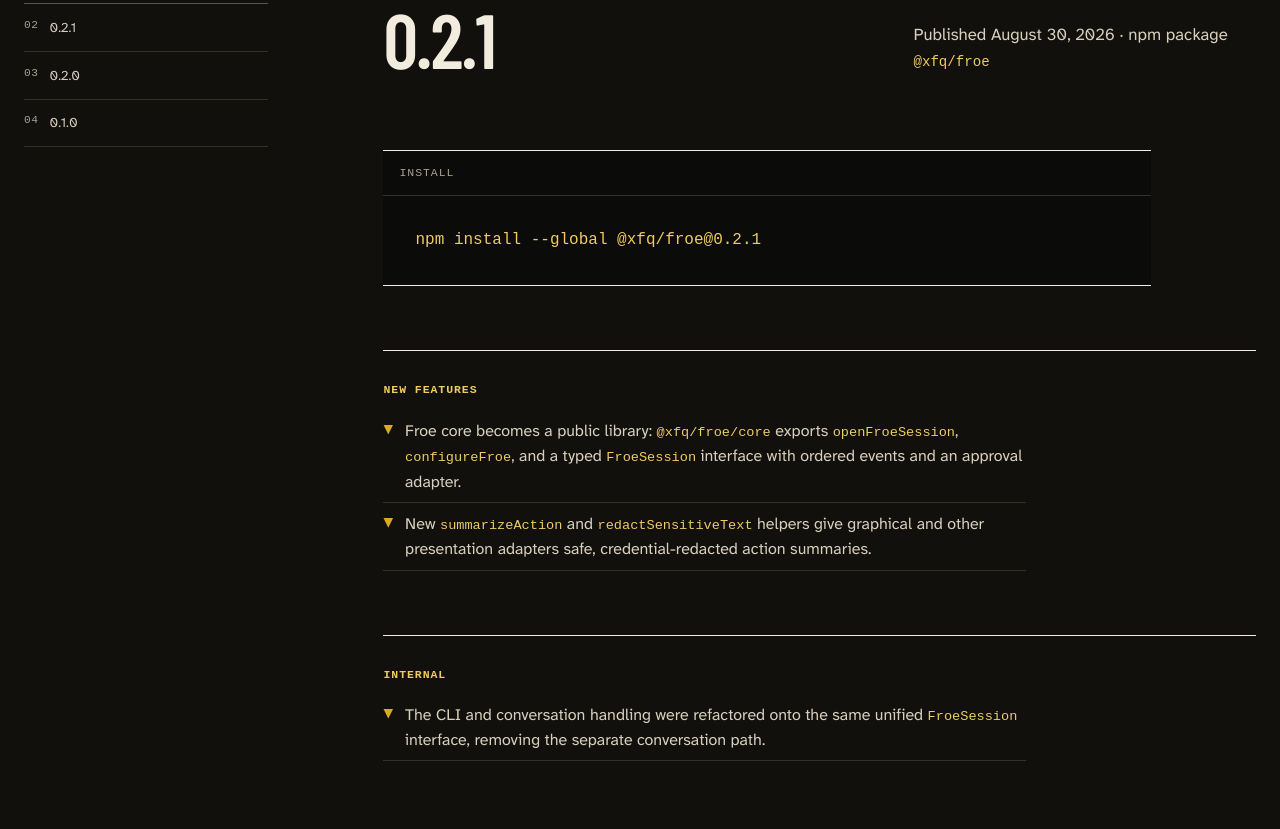
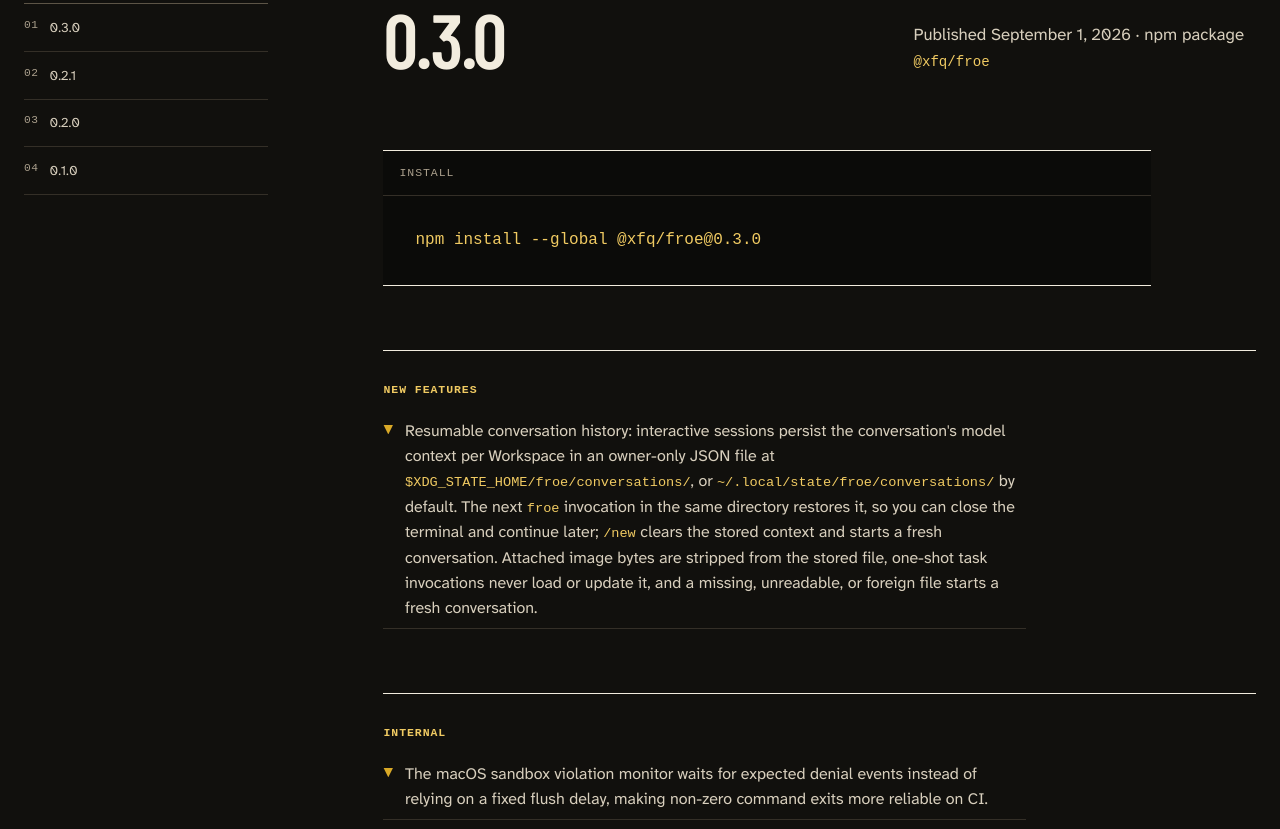
Before and after one commit to xfq/froe, a website: page site/changelog.html in a window 1280 px wide. Shown: the part 831-1660 px from the top of the page. Drawn offline with Linux system fonts and the light colour scheme.

Commit message:
feat: update version to 0.3.0

```diff
--- a/package.json
+++ b/package.json
@@ -1,6 +1,6 @@
 {
   "name": "@xfq/froe",
-  "version": "0.2.1",
+  "version": "0.3.0",
   "description": "An inspectable coding agent for work in a codebase.",
   "private": false,
   "publishConfig": {
--- a/site/changelog.html
+++ b/site/changelog.html
@@ -49,6 +49,7 @@
           <nav class="reference-index" aria-label="On this page">
             <p>On this page</p>
             <ol>
+              <li><a href="#v0-3-0">0.3.0</a></li>
               <li><a href="#v0-2-1">0.2.1</a></li>
               <li><a href="#v0-2-0">0.2.0</a></li>
               <li><a href="#v0-1-0">0.1.0</a></li>
@@ -59,12 +60,59 @@
 
       <div class="shell reference-layout">
         <aside class="reference-rail" aria-label="Release versions">
+          <a href="#v0-3-0">01 <span>0.3.0</span></a>
           <a href="#v0-2-1">02 <span>0.2.1</span></a>
           <a href="#v0-2-0">03 <span>0.2.0</span></a>
           <a href="#v0-1-0">04 <span>0.1.0</span></a>
         </aside>
 
         <div class="reference-content">
+          <section class="reference-section" id="v0-3-0">
+            <div class="reference-heading">
+              <h2>0.3.0</h2>
+              <p>
+                Published <time datetime="2026-09-01">September 1, 2026</time>
+                &middot; npm package <code>@xfq/froe</code>
+              </p>
+            </div>
+
+            <div class="usage-terminal" aria-label="Install Froe 0.3.0">
+              <span>Install</span>
+              <code>npm install --global @xfq/froe@0.3.0</code>
+            </div>
+
+            <div class="release-list">
+              <h3>New features</h3>
+              <ul>
+                <li>
+                  Resumable conversation history: interactive sessions persist
+                  the conversation's model context per Workspace in an
+                  owner-only JSON file at
+                  <code>$XDG_STATE_HOME/froe/conversations/</code>, or
+                  <code>~/.local/state/froe/conversations/</code> by default.
+                  The next <code>froe</code> invocation in the same directory
+                  restores it, so you can close the terminal and continue
+                  later; <code>/new</code> clears the stored context and starts
+                  a fresh conversation. Attached image bytes are stripped from
+                  the stored file, one-shot task invocations never load or
+                  update it, and a missing, unreadable, or foreign file starts
+                  a fresh conversation.
+                </li>
+              </ul>
+            </div>
+
+            <div class="release-list">
+              <h3>Internal</h3>
+              <ul>
+                <li>
+                  The macOS sandbox violation monitor waits for expected denial
+                  events instead of relying on a fixed flush delay, making
+                  non-zero command exits more reliable on CI.
+                </li>
+              </ul>
+            </div>
+          </section>
+
           <section class="reference-section" id="v0-2-1">
             <div class="reference-heading">
               <h2>0.2.1</h2>
--- a/src/mcp.ts
+++ b/src/mcp.ts
@@ -159,7 +159,7 @@
       await client.request("initialize", {
         protocolVersion,
         capabilities: {},
-        clientInfo: { name: "froe", version: "0.2.1" },
+        clientInfo: { name: "froe", version: "0.3.0" },
       });
       client.notify("notifications/initialized");
       return client;
@@ -324,7 +324,7 @@
       await client.request("initialize", {
         protocolVersion,
         capabilities: {},
-        clientInfo: { name: "froe", version: "0.2.1" },
+        clientInfo: { name: "froe", version: "0.3.0" },
       });
       client.#initialized = true;
       await client.notify("notifications/initialized");
```
